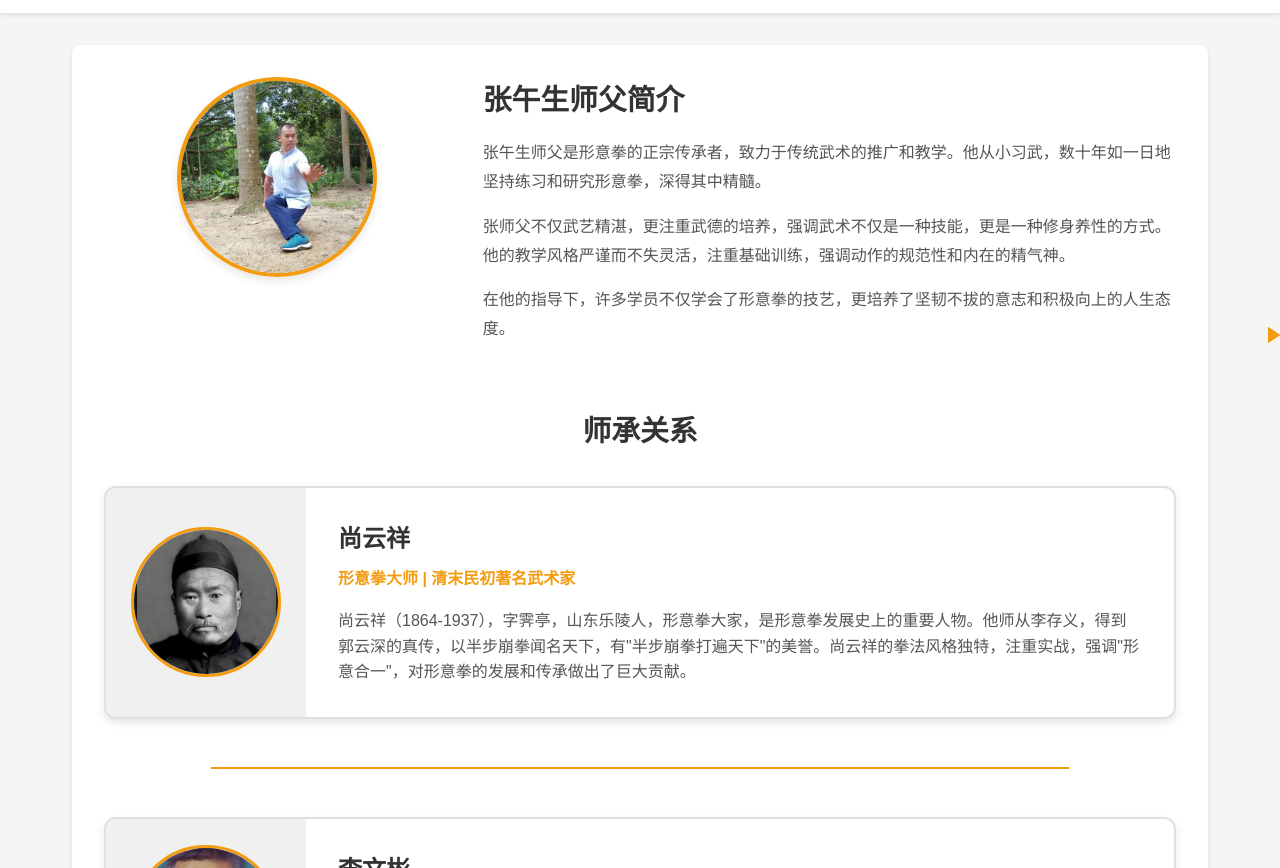
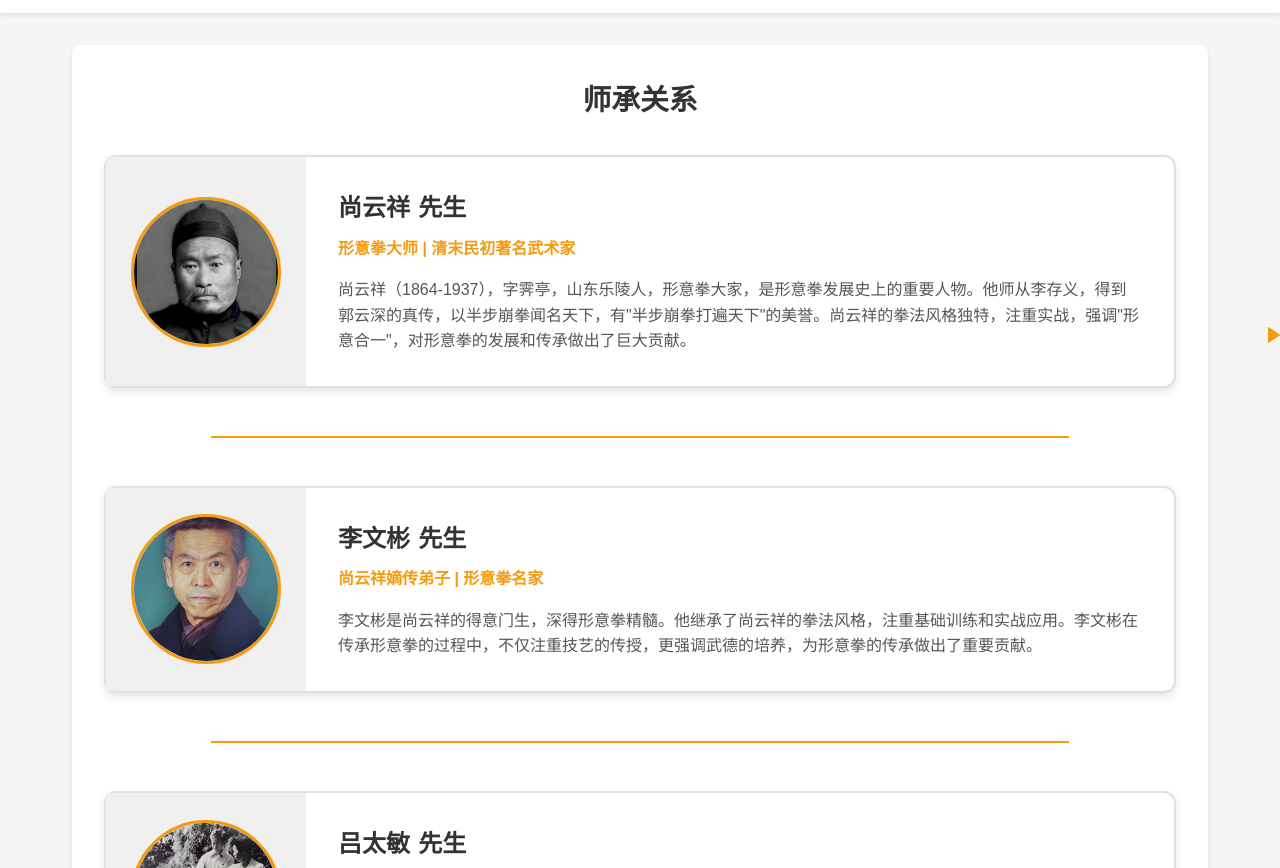
Before and after one commit to koeltp/xyq, a plain HTML site: page master.html in a window 1280 px wide. Shown: the part 65-933 px from the top of the page. Drawn offline with Linux system fonts and the light colour scheme; a script that the page names is missing; a web font is replaced by a local one.

Commit message:
refactor(profile): 移除个人简介部分并更新师承关系内容
移除master-profile中的个人简介部分及相关样式，同时更新师承关系中张午生先生的详细介绍

```diff
--- a/css/master.css
+++ b/css/master.css
@@ -8,42 +8,6 @@
     border-radius: 8px;
     box-shadow: 0 2px 4px rgba(0,0,0,0.1);
     padding: 2rem;
-}
-
-.master-info {
-    display: grid;
-    grid-template-columns: 1fr 2fr;
-    gap: 2rem;
-    margin-bottom: 3rem;
-    align-items: start;
-}
-
-.master-photo {
-    display: flex;
-    justify-content: center;
-    align-items: center;
-}
-
-.master-image {
-    width: 200px;
-    height: 200px;
-    border-radius: 50%;
-    object-fit: cover;
-    border: 4px solid #f39c12;
-    box-shadow: 0 4px 8px rgba(0,0,0,0.1);
-}
-
-.master-details h3 {
-    font-size: 1.8rem;
-    margin-bottom: 1rem;
-    color: #333;
-    font-family: 'Ma Shan Zheng', cursive;
-}
-
-.master-details p {
-    margin-bottom: 1rem;
-    line-height: 1.8;
-    color: #555;
 }
 
 .lineage-section {
@@ -73,7 +37,6 @@
     background-color: #ffffff;
     border: 2px solid #e0e0e0;
     border-radius: 12px;
-    overflow: hidden;
     box-shadow: 0 4px 8px rgba(0,0,0,0.1);
     transition: all 0.3s ease;
 }
--- a/master.html
+++ b/master.html
@@ -49,18 +49,6 @@
     <main>
         <section class="master-profile">
             <div class="container">
-                <div class="master-info">
-                    <div class="master-photo">
-                        <img src="images/master/张午生1.jpg" alt="张午生师父" class="master-image">
-                    </div>
-                    <div class="master-details">
-                        <h3>张午生师父简介</h3>
-                        <p>张午生师父是形意拳的正宗传承者，致力于传统武术的推广和教学。他从小习武，数十年如一日地坚持练习和研究形意拳，深得其中精髓。</p>
-                        <p>张师父不仅武艺精湛，更注重武德的培养，强调武术不仅是一种技能，更是一种修身养性的方式。他的教学风格严谨而不失灵活，注重基础训练，强调动作的规范性和内在的精气神。</p>
-                        <p>在他的指导下，许多学员不仅学会了形意拳的技艺，更培养了坚韧不拔的意志和积极向上的人生态度。</p>
-                    </div>
-                </div>
-
                 <div class="lineage-section">
                     <h3>师承关系</h3>
                     <div class="lineage-details">
@@ -70,7 +58,7 @@
                                     <img src="images/master/尚云祥.jpg" alt="尚云祥">
                                 </div>
                                 <div class="master-info-content">
-                                    <h4>尚云祥</h4>
+                                    <h4>尚云祥 先生</h4>
                                     <p class="master-title">形意拳大师 | 清末民初著名武术家</p>
                                     <p class="master-description">尚云祥（1864-1937），字霁亭，山东乐陵人，形意拳大家，是形意拳发展史上的重要人物。他师从李存义，得到郭云深的真传，以半步崩拳闻名天下，有"半步崩拳打遍天下"的美誉。尚云祥的拳法风格独特，注重实战，强调"形意合一"，对形意拳的发展和传承做出了巨大贡献。</p>
                                 </div>
@@ -88,7 +76,7 @@
                                     <img src="images/master/李文彬.jpg" alt="李文彬">
                                 </div>
                                 <div class="master-info-content">
-                                    <h4>李文彬</h4>
+                                    <h4>李文彬 先生</h4>
                                     <p class="master-title">尚云祥嫡传弟子 | 形意拳名家</p>
                                     <p class="master-description">李文彬是尚云祥的得意门生，深得形意拳精髓。他继承了尚云祥的拳法风格，注重基础训练和实战应用。李文彬在传承形意拳的过程中，不仅注重技艺的传授，更强调武德的培养，为形意拳的传承做出了重要贡献。</p>
                                 </div>
@@ -106,7 +94,7 @@
                                     <img src="images/master/吕太敏.jpg" alt="吕太敏">
                                 </div>
                                 <div class="master-info-content">
-                                    <h4>吕太敏</h4>
+                                    <h4>吕太敏 先生</h4>
                                     <p class="master-title">李文彬得意门生 | 形意拳传承人</p>
                                     <p class="master-description">吕太敏是李文彬的得意门生，系统学习了形意拳的各种技法。他不仅拳法精湛，而且对形意拳的理论有深入研究。吕太敏在教学过程中注重因材施教，培养了许多优秀的弟子，为形意拳的传承和发展做出了重要贡献。</p>
                                 </div>
@@ -124,9 +112,9 @@
                                     <img src="images/master/张午生.png"  alt="张午生">
                                 </div>
                                 <div class="master-info-content">
-                                    <h4>张午生</h4>
-                                    <p class="master-title">吕太敏入室弟子 | 形意拳传承人</p>
-                                    <p class="master-description">张午生师父是吕太敏的入室弟子，深得形意拳精髓。他从小习武，数十年如一日地坚持练习和研究形意拳，形成了自己独特的教学风格。张师父注重基础训练，强调动作的规范性和内在的精气神，在他的指导下，许多学员不仅学会了形意拳的技艺，更培养了坚韧不拔的意志和积极向上的人生态度。</p>
+                                    <h4>张午生 先生</h4>
+                                    <p class="master-title">吕太敏入室弟子 | 形意拳传承人 | 鹰手拳传人</p>
+                                    <p class="master-description">张午生，1973年出生，自幼喜好武功，少年时即师承中国著名武术家、形意拳大师、国家一级武术裁判吕太敏先生，勤学苦练20余载，完整、系统、扎实习得形意拳精髓，成为尚氏形意拳第三代传人。后经吕太敏先生推荐，师从中国著名武术家、鹰手拳第二代传人孙东昌先生学习鹰手拳，冬练三九夏练三伏，深得孙东昌老师真传。擅长形意拳、鹰手拳、易筋经。</p>
                                 </div>
                             </div>
                         </div>
```
